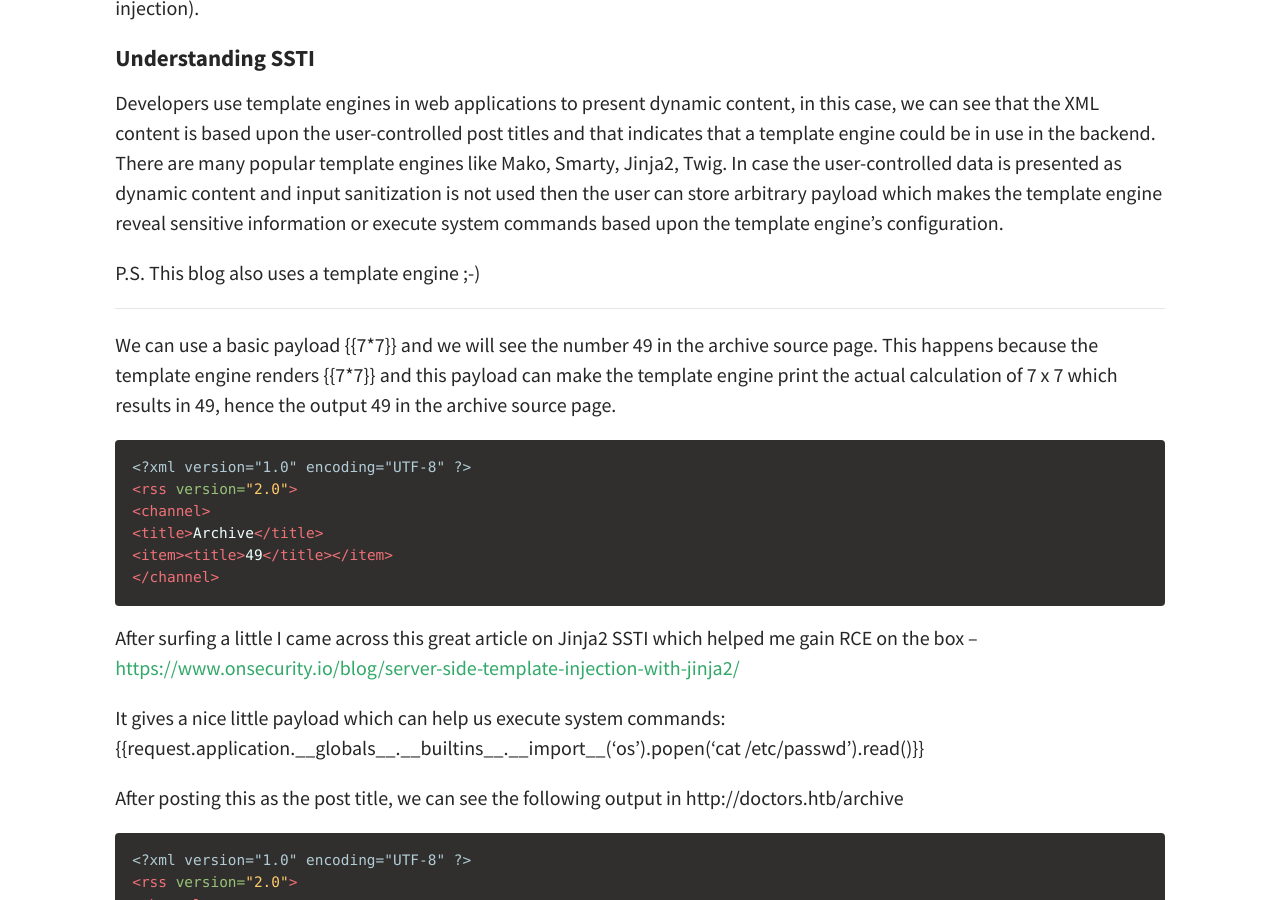
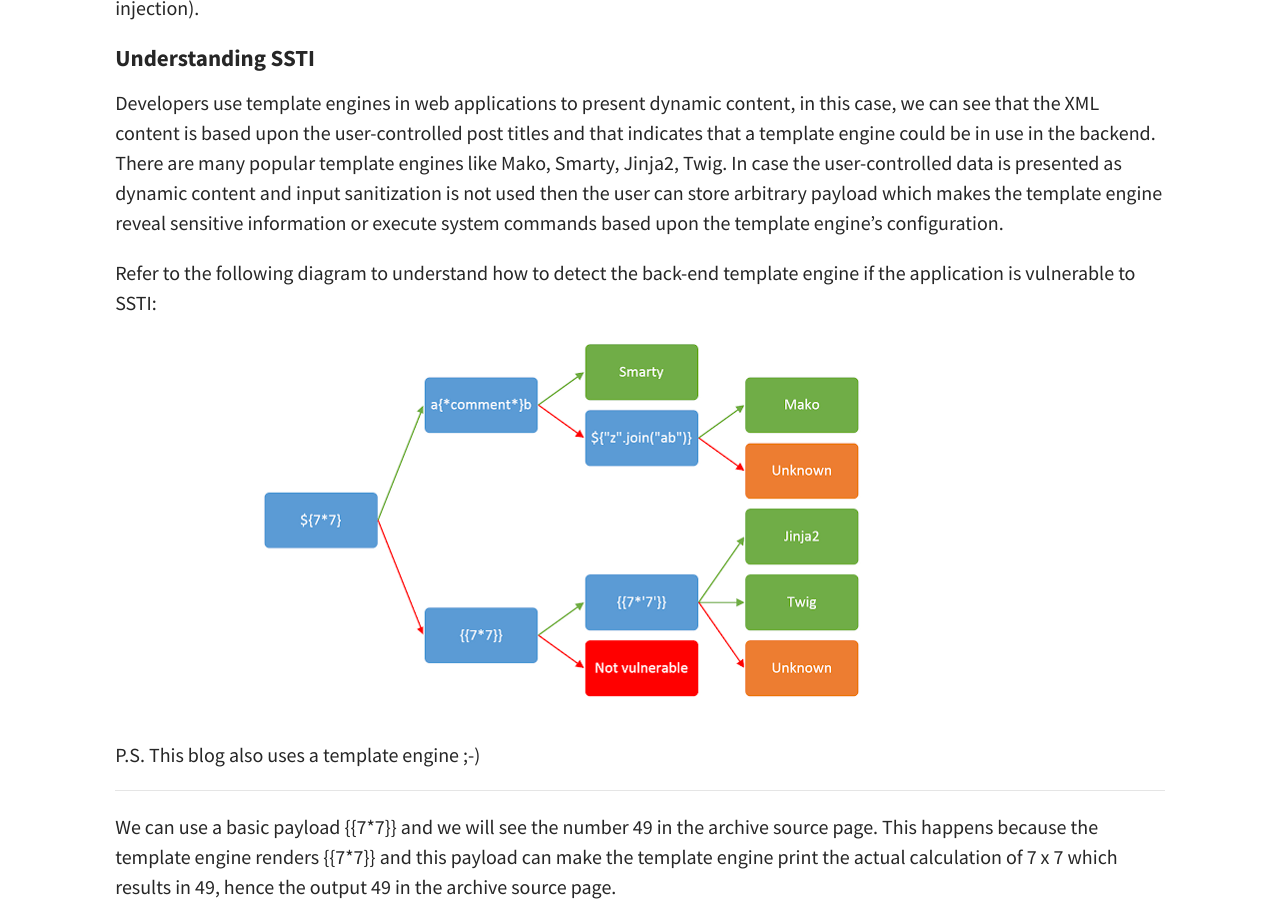
Before and after one commit to ritiksahni/blog-dev, a Jekyll site: the page built from _posts/2021-02-06-Doctor-HackTheBox.md, in a window 1280 px wide and 900 px high, scrolled down 4542 px. Built offline with Jekyll 4.4.1, drawn with Linux system fonts in a browser that asks for light colours.

Commit message:
Add diagram in doctor

```diff
--- a/_posts/2021-02-06-Doctor-HackTheBox.md
+++ b/_posts/2021-02-06-Doctor-HackTheBox.md
@@ -118,6 +118,10 @@ After playing around with the new message input for a while, I saw that the inpu
 #### Understanding SSTI <a name="understanding-ssti">
 
 Developers use template engines in web applications to present dynamic content, in this case, we can see that the XML content is based upon the user-controlled post titles and that indicates that a template engine could be in use in the backend. There are many popular template engines like Mako, Smarty, Jinja2, Twig. In case the user-controlled data is presented as dynamic content and input sanitization is not used then the user can store arbitrary payload which makes the template engine reveal sensitive information or execute system commands based upon the template engine's configuration.
+
+Refer to the following diagram to understand how to detect the back-end template engine if the application is vulnerable to SSTI:
+
+![diagram](assets/img/posts/doctor-htb/diagram.png)
 
 P.S. This blog also uses a template engine ;-)
 
```
Also changed, not shown: assets/img/posts/doctor-htb/diagram.png (added).
